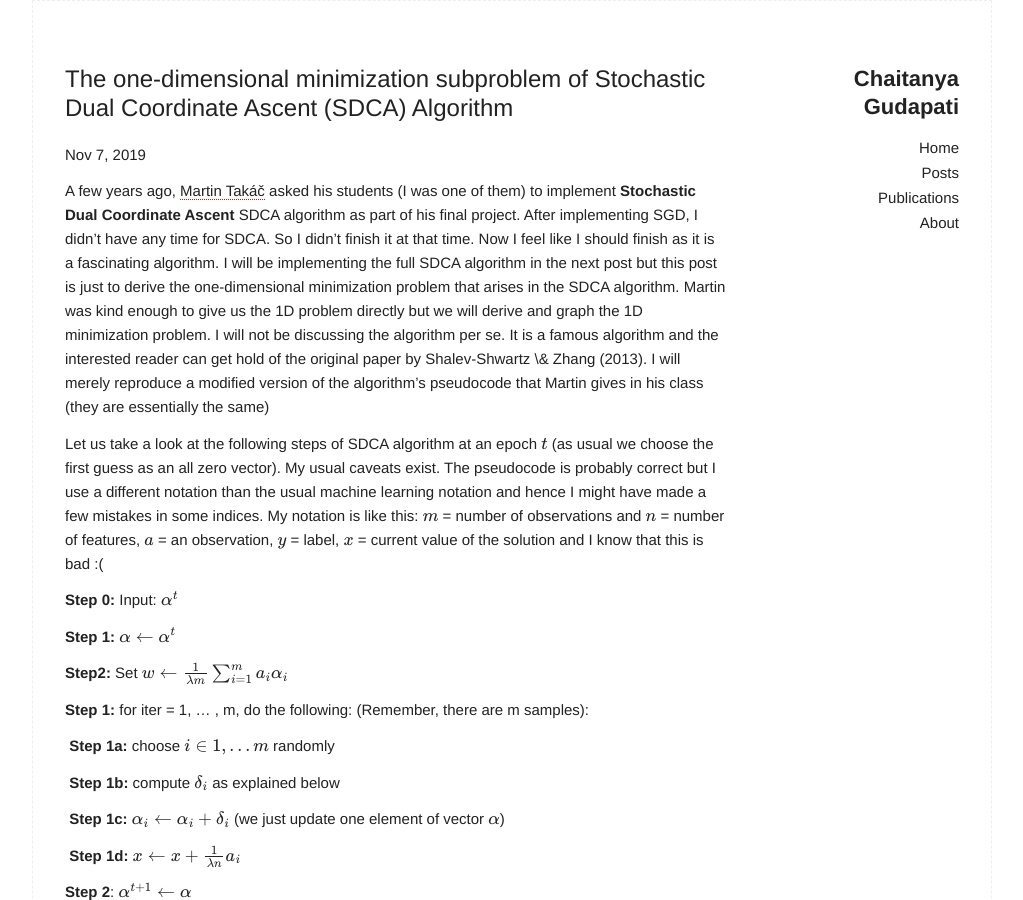
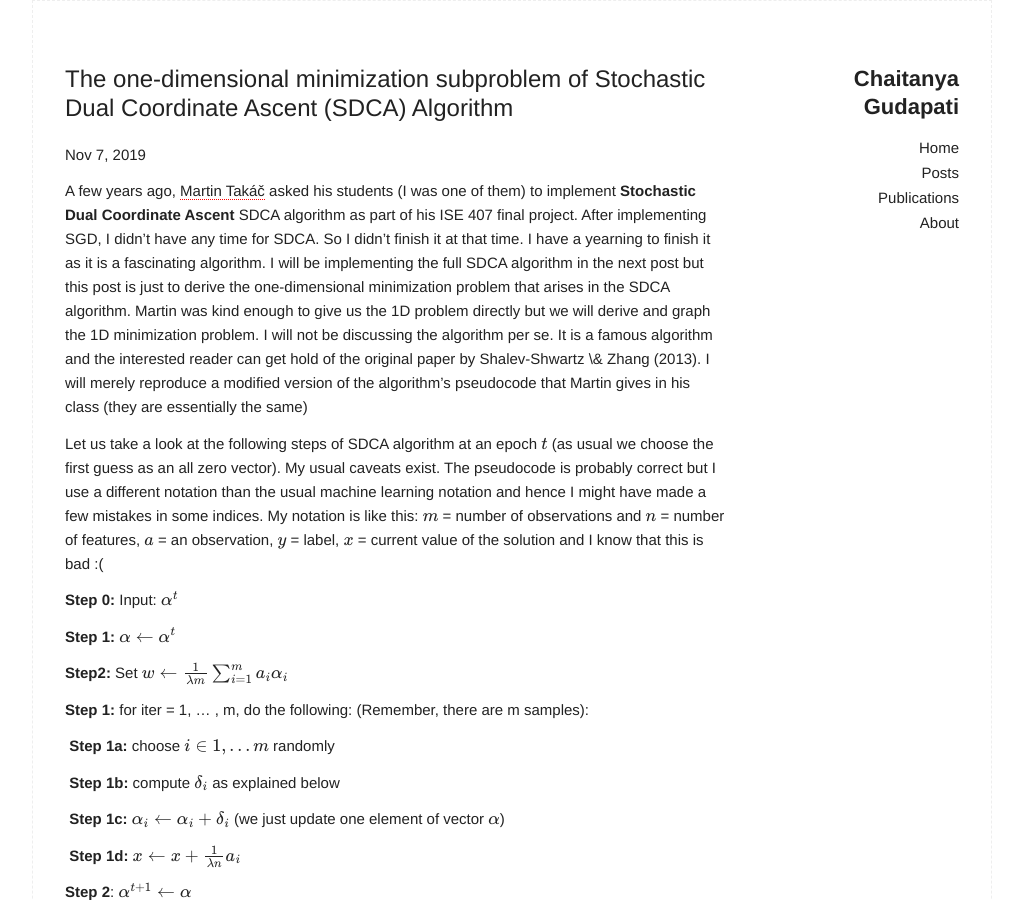
Before and after one commit to CGudapati/cgudapati.github.io, a Jekyll site: the page built from _posts/2019-11-07-Stochatsic-Dual-Coordinate-Ascent-1D-Minimizaton-Subproblem.md, in a window 1280 px wide and 900 px high. Shown: the whole window, without its empty margins (128-1151 px from the left). Built offline with Jekyll 4.4.1, drawn with Linux system fonts in a browser that asks for light colours; formulas are drawn with MathJax 3.

```diff
--- a/_posts/2019-11-07-Stochatsic-Dual-Coordinate-Ascent-1D-Minimizaton-Subproblem.md
+++ b/_posts/2019-11-07-Stochatsic-Dual-Coordinate-Ascent-1D-Minimizaton-Subproblem.md
@@ -9,7 +9,7 @@
 ---
 
 
-A few years ago, [Martin Takáč](http://mtakac.com/) asked his students (I was one of them) to implement **Stochastic Dual Coordinate Ascent** SDCA algorithm as part of his final project. After implementing SGD, I didn't have any time for SDCA. So I didn't finish it at that time. Now I feel like I should finish as it is a fascinating algorithm. I will be implementing the full SDCA algorithm in the next post but this post is just to derive the one-dimensional minimization  problem that arises in the SDCA algorithm.  Martin was kind enough to give us the 1D problem directly but we will derive and graph the 1D minimization problem. I will not be discussing the algorithm per se. It is a famous algorithm and the interested reader can get hold of the original paper by Shalev-Shwartz \& Zhang (2013). I will merely reproduce a modified version of the algorithm's pseudocode that Martin gives in his class (they are essentially the same)
+A few years ago, [Martin Takáč](http://mtakac.com/) asked his students (I was one of them) to implement **Stochastic Dual Coordinate Ascent** SDCA algorithm as part of his ISE 407 final project. After implementing SGD, I didn't have any time for SDCA. So I didn't finish it at that time.  I have a yearning to  finish it as it is a fascinating algorithm. I will be implementing the full SDCA algorithm in the next post but this post is just to derive the one-dimensional minimization  problem that arises in the SDCA algorithm.  Martin was kind enough to give us the 1D problem directly but we will derive and graph the 1D minimization problem. I will not be discussing the algorithm per se. It is a famous algorithm and the interested reader can get hold of the original paper by Shalev-Shwartz \& Zhang (2013). I will merely reproduce a modified version of the algorithm's pseudocode that Martin gives in his class (they are essentially the same)
 
 Let us take a look at  the following steps of SDCA algorithm at an epoch $t$ (as usual we choose the first guess as an all zero vector). My usual caveats exist. The pseudocode is probably correct but I use a different notation than the usual machine learning notation and hence I might have made a few mistakes in some indices. My notation is like this: $m$ = number of observations and $n$ = number of features, $a$ = an observation, $y$ = label, $x$ = current value of the solution and I know that this is bad :(
 
```
